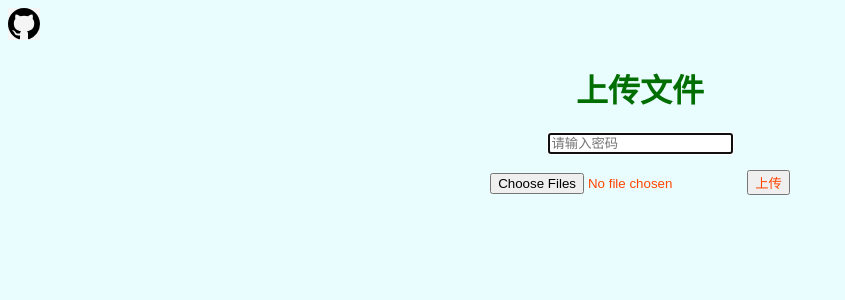
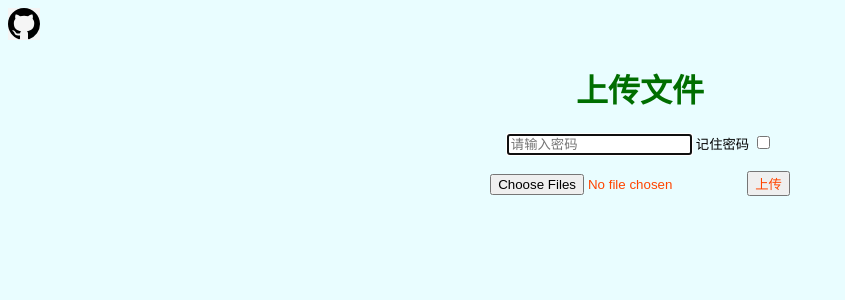
Before and after one commit to xclala/ShareFiles, a Python web app: template templates/index.html in a window 1280 px wide. Shown: the top 300 px of the page, without its empty margins (0-845 px from the left). Run offline with Jinja, Linux system fonts and the light colour scheme; the template is opened without the code that fills it: most values are stand-ins (such as "Sample title", 1, 10 or a date in 2020); some libraries are stand-ins or nearby versions.

Commit message:
2021/07/24

```diff
--- a/templates/index.html
+++ b/templates/index.html
@@ -20,8 +20,10 @@
         <form action="/" method="post" enctype="multipart/form-data">
             <input type="hidden" name="csrf_token" value="{{ csrf_token() }}">
             {% endblock %}
-            {% block enter_password %}
+            {% block password %}
             <input type="password" name="passwd" placeholder="请输入密码" autofocus>
+            <label>记住密码</label>
+            <input type="checkbox" name="remember_password">
             {% endblock %}
             {% block footer %}
             <p></p>
@@ -33,12 +35,20 @@
                 body {
                     background-color: black;
                 }
+
+                label {
+                    color: white;
+                }
             }
 
 
             @media(prefers-color-scheme:light) {
                 body {
                     background-color: #E9FDFF;
+                }
+
+                label {
+                    color: black;
                 }
             }
 
@@ -63,19 +73,17 @@
             input {
                 color: orangered;
             }
-
-
-            p {
-                color: white;
-            }
+            label{font-size: smaller;}
         </style>
         <script src="https://apps.bdimg.com/libs/jquery/2.1.4/jquery.min.js"></script>
         <script>
             $(document).ready(function () {
                 const BACKGROUNDCOLOR = ['#E9FDFF', 'black']
+                const LABELCOLOR = ['black', 'white']
                 let c = 0
                 $("h1").click(function () {
                     $("body").css("background", BACKGROUNDCOLOR[c % 2])
+                    $("label").css("color", LABELCOLOR[c % 2])
                     c++
                 })
             })
--- a/templates/upload.html
+++ b/templates/upload.html
@@ -1,3 +1,3 @@
 {% extends "index.html" %}
-{% block enter_password %}
+{% block password %}
 {% endblock %}
```
Also changed, not shown: main.py (+25 -12 lines).
